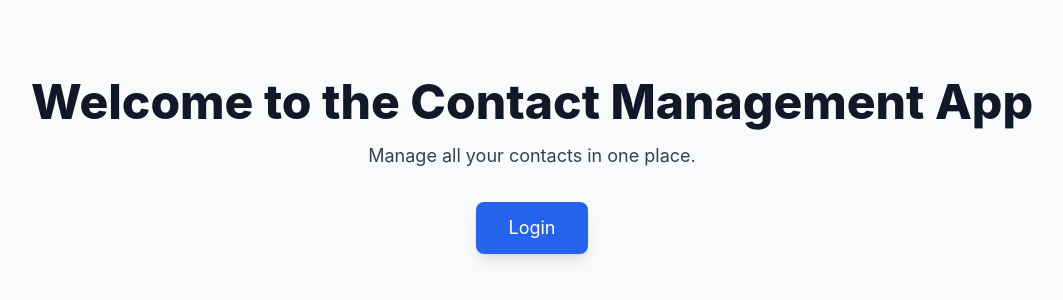
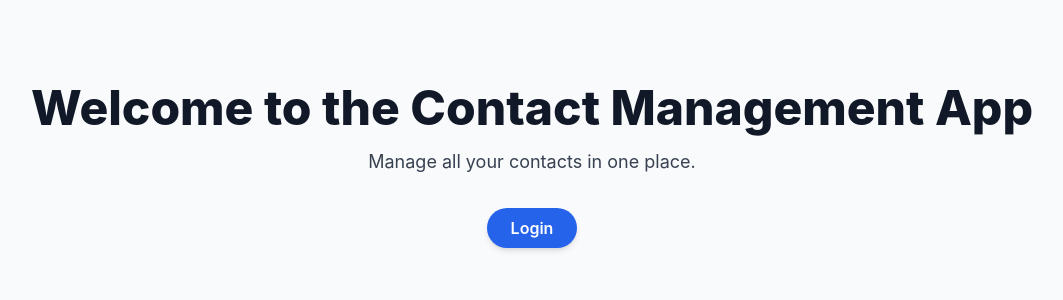
Before and after one commit to ChiaraDim/BuildOnlineChallenge-frontend, a Next.js app in the folder frontend/: page / in a window 1280 px wide. Shown: the part 234-534 px from the top of the page, without its empty margins (108-1171 px from the left). Built offline with nearby package versions, Linux system fonts and the light colour scheme; no server answers.

Commit message:
style: update Button component styles

```diff
--- a/frontend/src/components/Button.tsx
+++ b/frontend/src/components/Button.tsx
@@ -3,13 +3,12 @@ import React from 'react'
 interface ButtonProps {
   text: string
   onClick?: () => void
-  className?: string
 }
 
-const Button: React.FC<ButtonProps> = ({ text, onClick, className }) => (
+const Button: React.FC<ButtonProps> = ({ text, onClick }) => (
   <button
     onClick={onClick}
-    className={`px-8 py-3 bg-blue-600 text-white rounded-lg shadow-lg hover:bg-blue-700 text-lg ${className}`}
+    className={`px-6 py-2 bg-blue-600 text-white font-semibold rounded-full shadow-md transition duration-200 ease-in-out transform hover:bg-blue-700 hover:scale-105`}
   >
     {text}
   </button>
```
